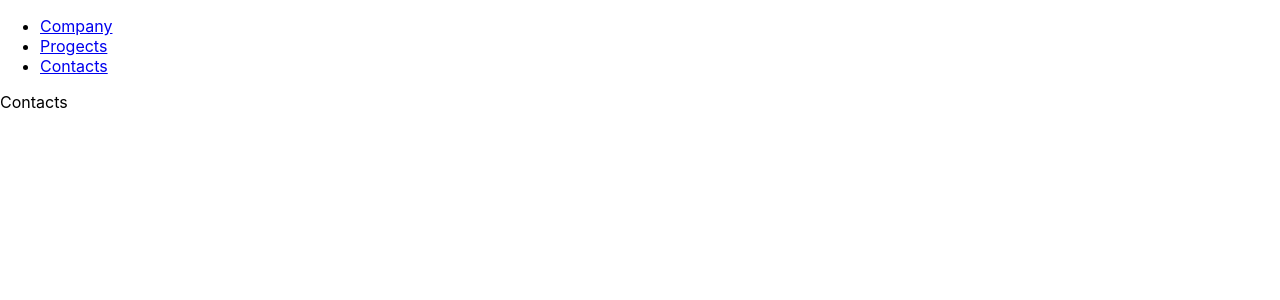
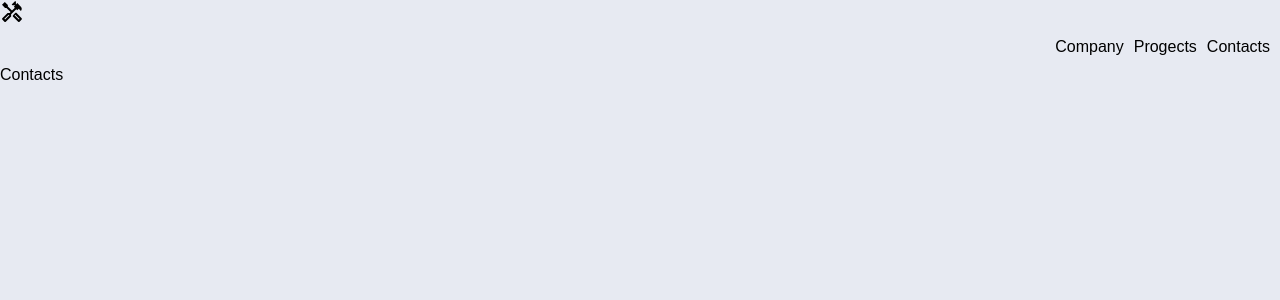
Before and after one commit to berkmansanna/construction-company-project, a React (Create React App) app: page /construction-company-project/contacts in a window 1280 px wide. Shown: the top 300 px of the page. Built offline with nearby package versions, Linux system fonts and the light colour scheme.

Commit message:
add logo, styles, container, theme

```diff
--- a/package.json
+++ b/package.json
@@ -7,6 +7,7 @@
     "@emotion/css": "^11.11.2",
     "@emotion/react": "^11.11.1",
     "@emotion/styled": "^11.11.0",
+    "@mui/icons-material": "^5.11.16",
     "@mui/material": "^5.13.6",
     "@testing-library/jest-dom": "^5.16.3",
     "@testing-library/react": "^12.1.4",
--- /dev/null
+++ b/src/Conteiner/Conteiner.styled.js
@@ -0,0 +1,16 @@
+import styled from '@emotion/styled';
+
+const Container = styled.div`
+  margin-right: auto;
+  margin-left: auto;
+
+  @media (min-width: ${p => p.theme.breakpoints.values.m}) {
+    min-width: ${p => p.theme.breakpoints.values.m};
+  }
+
+  @media (min-width: ${p => p.theme.breakpoints.d}) {
+    width: ${p => p.theme.breakpoints.values.d};
+  }
+`;
+
+export default Container;
--- a/src/components/App.jsx
+++ b/src/components/App.jsx
@@ -1,10 +1,11 @@
 import {Company, Progects, Contacts} from "pages";
 import { Route, Routes } from "react-router-dom";
-import Layout from "./Layout";
+import Layout from "./Layout/Layout";
+import Container from "Conteiner/Conteiner.styled";
 
 export const App = () => {
   return (
-
+   <Container>
       <Routes>
         <Route path="/" element={<Layout/>}>
         <Route index element={<Company/>}/>
@@ -12,6 +13,6 @@ export const App = () => {
         <Route path="contacts" element={<Contacts/>}/>
         </Route>
       </Routes>
-
+    </Container>
   );
 };
--- a/src/components/Layout.js
+++ b/src/components/Layout/Layout.js
@@ -1,25 +1,31 @@
 import { NavLink, Outlet } from 'react-router-dom';
+import { NavList, NavItems } from './Layout.styled';
+import Logo from 'components/Logo/Logo';
 
 const Layout = () => {
   return (
     <>
+    <header>
+<Logo/>
       <nav>
-        <ul>
-          <li>
+        <NavList>
+          <NavItems>
             <NavLink to="/">Company</NavLink>
-          </li>
-          <li>
+          </NavItems>
+          <NavItems>
             <NavLink to="/progects">Progects</NavLink>
-          </li>
-          <li>
+          </NavItems>
+          <NavItems>
             <NavLink to="/contacts">Contacts</NavLink>
-          </li>
-        </ul>
+          </NavItems>
+        </NavList>
       </nav>
+      </header>
       <main>
         <Outlet />
       </main>
     </>
+
   );
 };
 export default Layout;
--- /dev/null
+++ b/src/components/Layout/Layout.styled.js
@@ -0,0 +1,14 @@
+import styled from '@emotion/styled';
+
+export const NavList = styled.ul`
+display: flex;
+justify-content: flex-end;
+padding: 10px;
+`
+
+export const NavItems = styled.li`
+margin-left: 10px;
+&:first-child{
+    margin-left: 0;
+}
+`
--- /dev/null
+++ b/src/components/Logo/Logo.js
@@ -0,0 +1,11 @@
+import HandymanOutlinedIcon from '@mui/icons-material/HandymanOutlined';
+
+ const Logo = ()=> {
+    return(
+<>
+<HandymanOutlinedIcon/>
+</>
+    )
+}
+
+export default  Logo;
--- a/src/index.css
+++ b/src/index.css
@@ -1,15 +1,58 @@
-@import-normalize;
+html {
+  box-sizing: border-box;
+}
+
+*,
+*::before,
+*::after {
+  box-sizing: inherit;
+}
+
 
 body {
   margin: 0;
-  font-family: -apple-system, BlinkMacSystemFont, 'Segoe UI', 'Roboto', 'Oxygen',
-    'Ubuntu', 'Cantarell', 'Fira Sans', 'Droid Sans', 'Helvetica Neue',
-    sans-serif;
-  -webkit-font-smoothing: antialiased;
-  -moz-osx-font-smoothing: grayscale;
+  padding: 0;
+  font-family: 'Circe', sans-serif;
+  background: #e7eaf2;
 }
 
-code {
-  font-family: source-code-pro, Menlo, Monaco, Consolas, 'Courier New',
-    monospace;
+p {
+  margin: 0;
 }
+
+h1,
+h2,
+h3,
+h4,
+h5,
+h6 {
+  margin: 0;
+  font-family: 'Poppins';
+}
+
+ul {
+  margin: 0;
+  padding: 0;
+  list-style: none;
+}
+
+button {
+  display: block;
+  cursor: pointer;
+  padding: 0;
+}
+
+img {
+  display: block;
+  width: 100%;
+  height: auto;
+}
+
+a {
+  text-decoration: none;
+  color: inherit;
+}
+
+svg {
+  fill: currentColor;
+}
--- a/src/index.js
+++ b/src/index.js
@@ -3,11 +3,15 @@ import ReactDOM from 'react-dom/client';
 import { BrowserRouter } from 'react-router-dom';
 import { App } from 'components/App';
 import './index.css';
+import { ThemeProvider as ThemeProviderMaterial } from '@mui/material/styles';
+import themeMUI from 'theme/theme';
 
 ReactDOM.createRoot(document.getElementById('root')).render(
   <React.StrictMode>
     <BrowserRouter basename="/construction-company-project">
+    <ThemeProviderMaterial theme={themeMUI}>
       <App />
+      </ThemeProviderMaterial>
     </BrowserRouter>
   </React.StrictMode>
 );
--- /dev/null
+++ b/src/theme/theme.js
@@ -0,0 +1,22 @@
+import { createTheme } from '@mui/material/styles';
+
+const themeMUI = createTheme({
+    breakpoints: {
+      values: {
+        m: 320,
+        t: 768,
+        d: 1280,
+      },
+    },
+    palette: {
+        primary: {
+          main: '#979797',
+        },
+        secondary: {
+          main: '#dedede',
+        },
+      },
+  });
+
+
+  export default themeMUI;
```
Also changed, not shown: src/components/Logo/Logo.styled.js (added), 1 other file (tests, documents, lock files or other folders).
